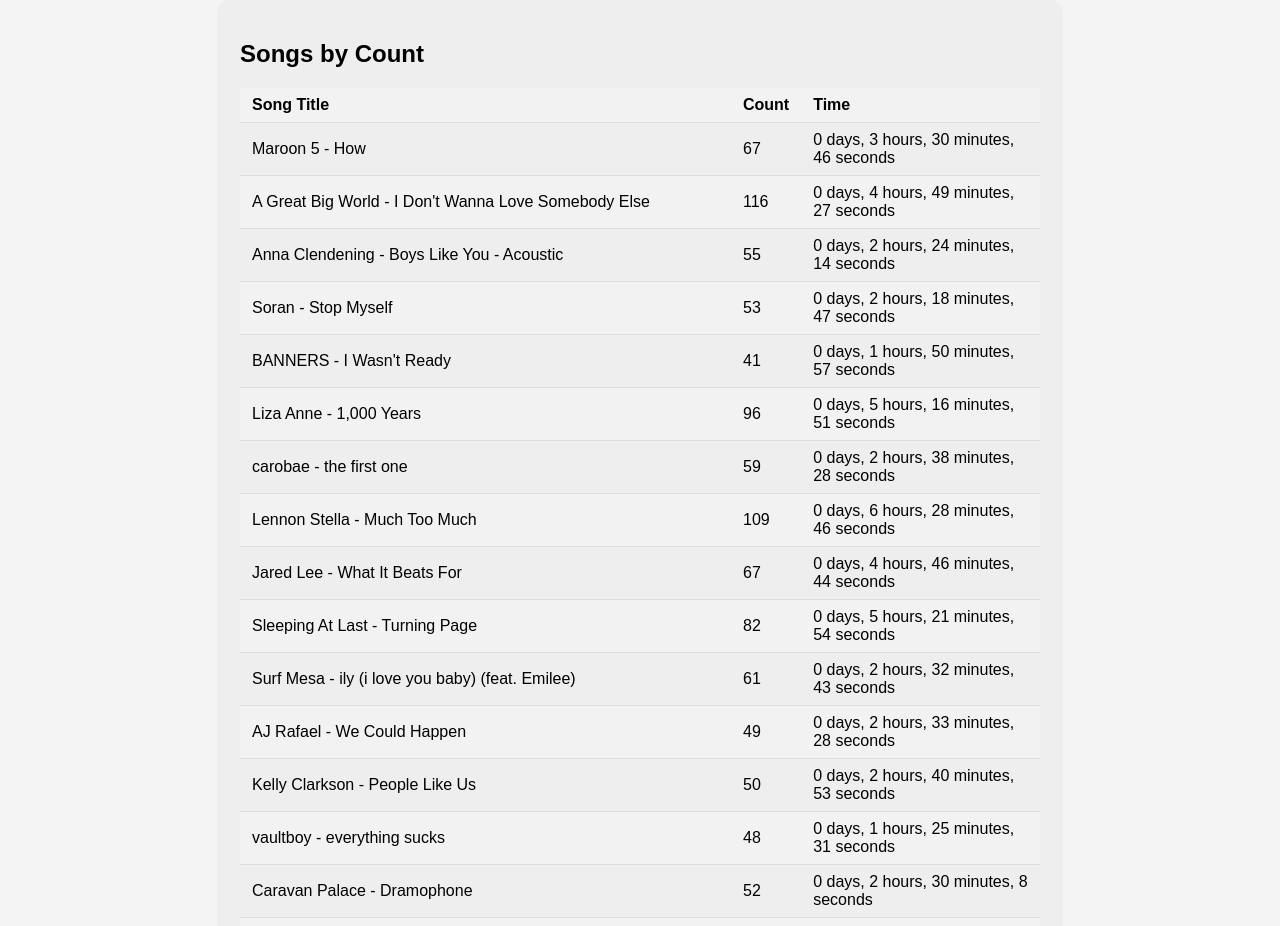
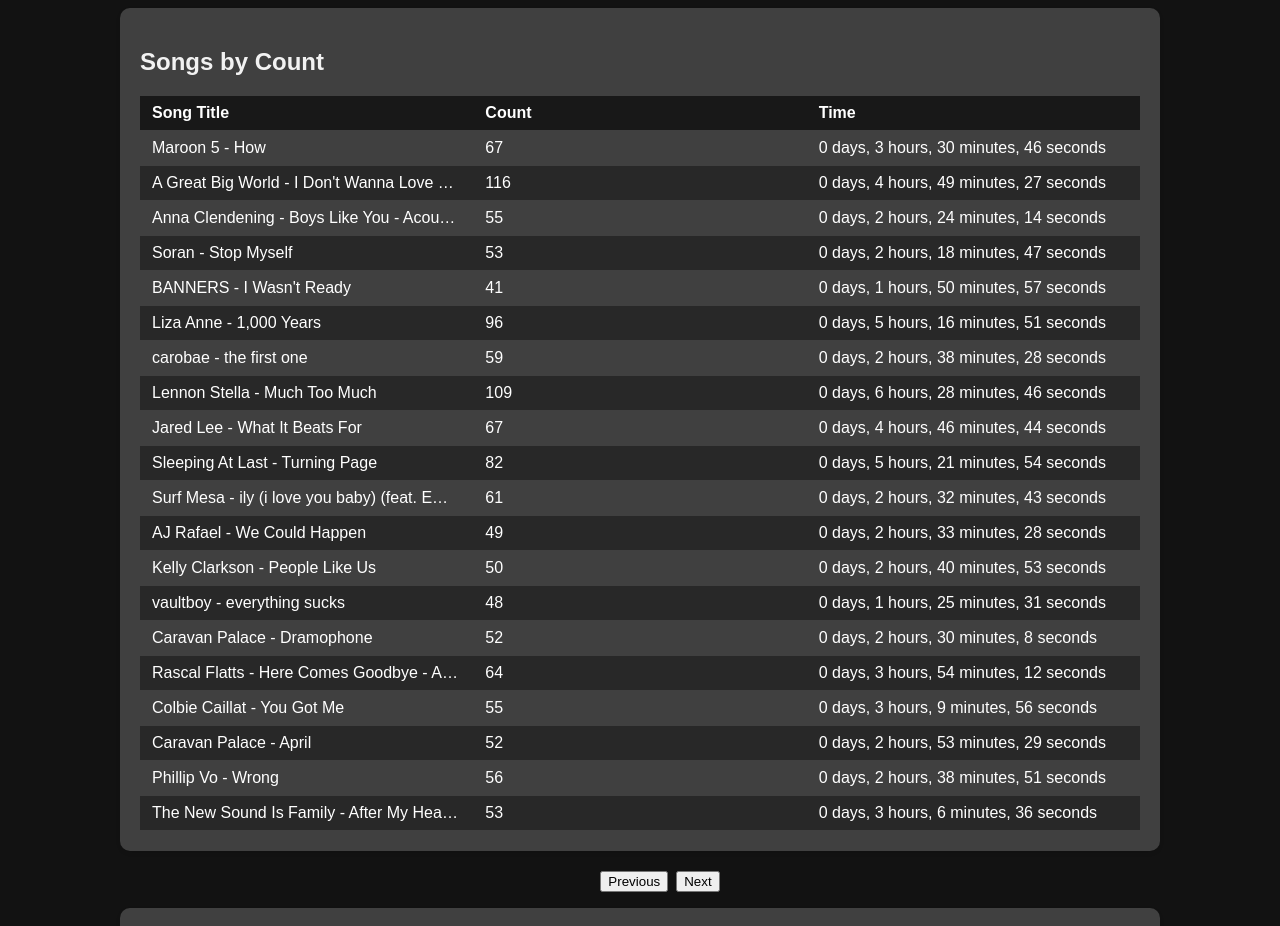
Before and after one commit to jdoofey/musicTaste, a React (Create React App) app in the folder app/: page / in a window 1280 px wide. Shown: the top 926 px of the page. Built offline with nearby package versions, Linux system fonts and the light colour scheme.

Commit message:
adding styling changes'

```diff
--- a/app/public/styles.css
+++ b/app/public/styles.css
@@ -1,41 +1,48 @@
 body {
   font-family: Arial, sans-serif;
-  background-color: #f4f4f4;
-  margin: 0;
+  background-color: #121212;
+  margin: 0px, 50px;
   padding: 0;
   display: flex;
   flex-direction: column;
   align-items: center;
   justify-content: center;
   min-height: 100vh;
+  color: #f2f2f2;
 }
 
 .container {
-  background-color: #eee;
+  background-color: #404040;
   border-radius: 10px;
   box-shadow: 0 2px 4px rgba(0, 0, 0, 0.1);
   padding: 20px;
-  max-width: 800px;
+  max-width: 1000px;
   width: 100%;
 }
 
 table {
   width: 100%;
   border-collapse: collapse;
+  table-layout: fixed;
 }
 
 th, td {
   padding: 8px 12px;
   text-align: left;
-  border-bottom: 1px solid #ddd;
+  border-bottom: 1px solid #404040;
+  white-space: nowrap;
+  overflow: hidden;
+  text-overflow: ellipsis;
+  max-width: 100px;
+  color: white;
 }
 
 th {
-  background-color: #f2f2f2;
+  background-color: #181818;
 }
 
 tr:nth-child(even) {
-  background-color: #f2f2f2;
+  background-color: #282828;
 }
 
 .pagination {
@@ -52,7 +59,7 @@
 .pagination li a {
   text-decoration: none;
   padding: 6px 12px;
-  border: 1px solid #ccc;
+  border: 1px solid #282828;
   border-radius: 4px;
   color: #333;
 }
--- a/app/src/components/ArtistCount.js
+++ b/app/src/components/ArtistCount.js
@@ -33,7 +33,7 @@
   const artistToDisplay = Object.keys(artistCounts).slice(startIndex, endIndex);
 
   return (
-    <div>
+    <div className="container">
       <h2>Artists By Count</h2>
       <table>
         <thead>
@@ -53,7 +53,7 @@
           ))}
         </tbody>
       </table>
-      <Pagination currentPage={currentPage} totalPages={totalPages} onPageChange={onPageChange} />
+      {/* <Pagination currentPage={currentPage} totalPages={totalPages} onPageChange={onPageChange} /> */}
     </div>
   )
 }
--- a/app/src/components/SongCount.js
+++ b/app/src/components/SongCount.js
@@ -54,7 +54,7 @@
           ))}
         </tbody>
       </table>
-      <Pagination currentPage={currentPage} totalPages={totalPages} onPageChange={onPageChange} />
+      {/* <Pagination currentPage={currentPage} totalPages={totalPages} onPageChange={onPageChange} /> */}
     </div>
   )
 }
```
